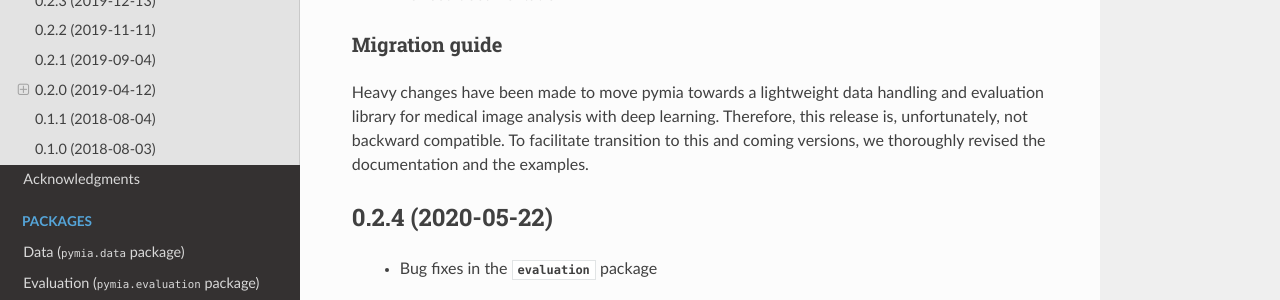
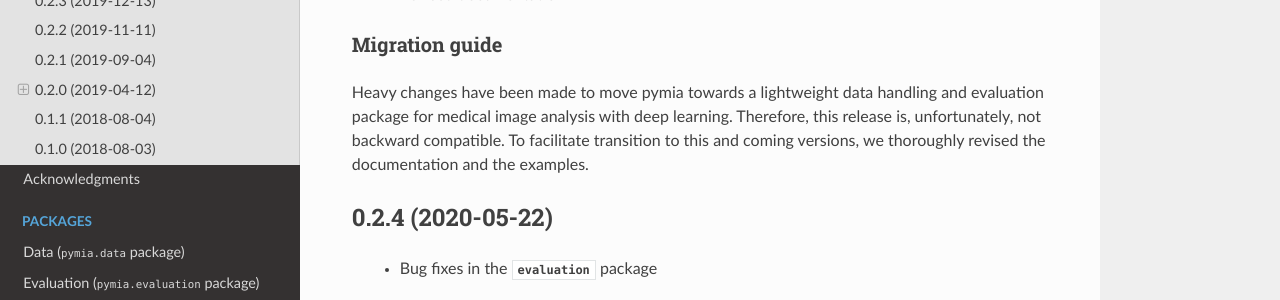
Before and after one commit to rundherum/pymia, a Sphinx documentation site: the page built from docs/history.rst, in a window 1280 px wide and 900 px high. Shown: the part 356-656 px from the top of the window. Built offline with Sphinx 7.4.7 and the Read the Docs theme 2.0.0, drawn with Linux system fonts in a browser that asks for light colours; formulas are drawn with MathJax 3; pages that are not in the unit, such as notebooks, are missing from menus.

Commit message:
refactor(all): rename library to package

```diff
--- a/docs/history.rst
+++ b/docs/history.rst
@@ -16,7 +16,7 @@
 Migration guide
 ^^^^^^^^^^^^^^^
 
-Heavy changes have been made to move pymia towards a lightweight data handling and evaluation library for
+Heavy changes have been made to move pymia towards a lightweight data handling and evaluation package for
 medical image analysis with deep learning. Therefore, this release is, unfortunately, not backward compatible.
 To facilitate transition to this and coming versions, we thoroughly revised the documentation and the examples.
 
--- a/docs/index.rst
+++ b/docs/index.rst
@@ -8,7 +8,7 @@
 
 .. image:: ./images/fig-overview.png
   :width: 800
-  :alt: Overview of the pymia library.
+  :alt: Overview of the pymia package.
 
 Getting Started
 ===============
--- a/pymia/__version__.py
+++ b/pymia/__version__.py
@@ -1,5 +1,5 @@
 __title__ = 'pymia'
-__description__ = 'A Python library for data handling and evaluation in deep learning-based medical image analysis.'
+__description__ = 'A Python package for data handling and evaluation in deep learning-based medical image analysis.'
 __url__ = 'https://pymia.readthedocs.io/'
 __version__ = '0.2.4'
 __author__ = 'Fabian Balsiger and Alain Jungo'
```
